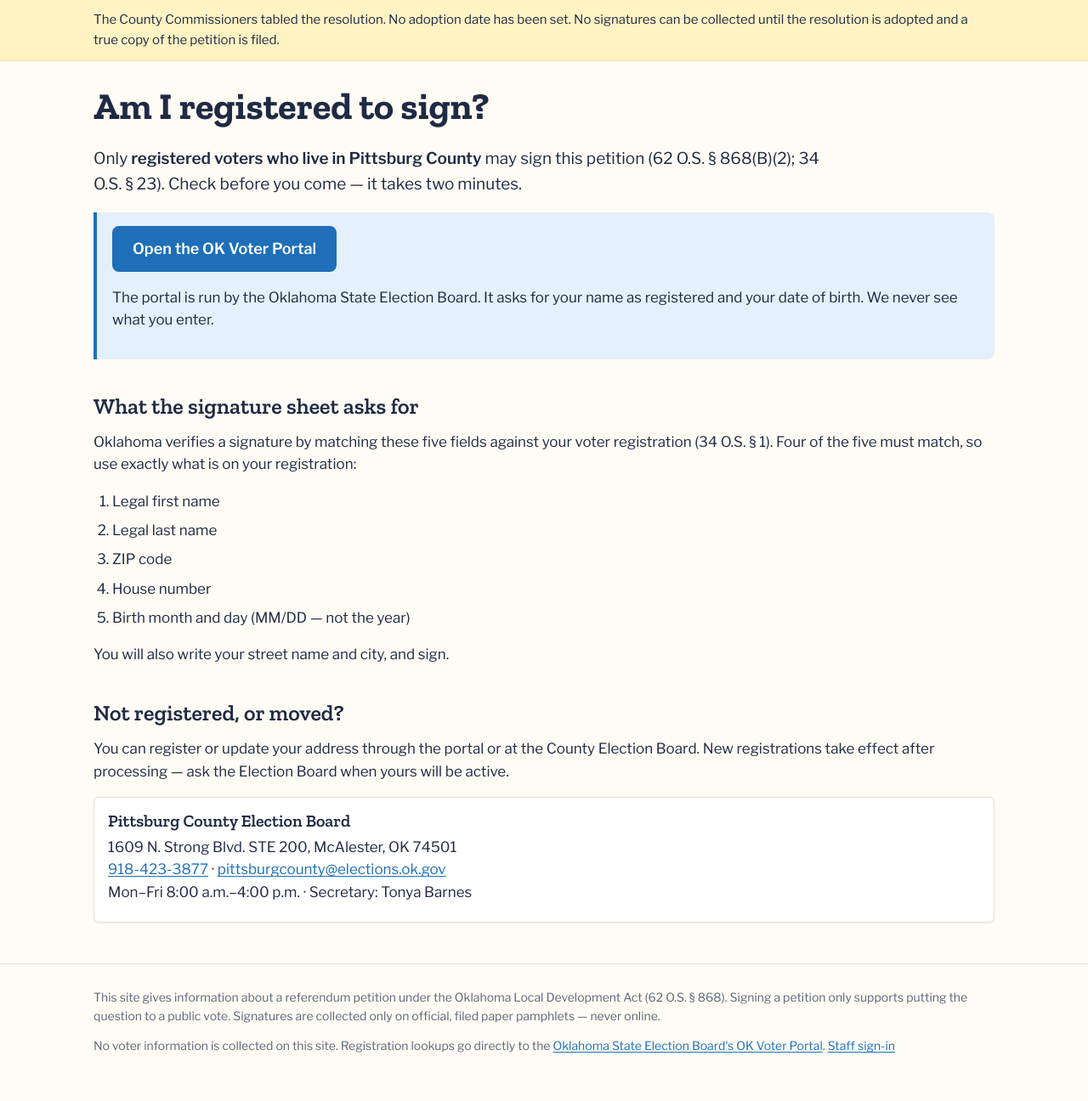
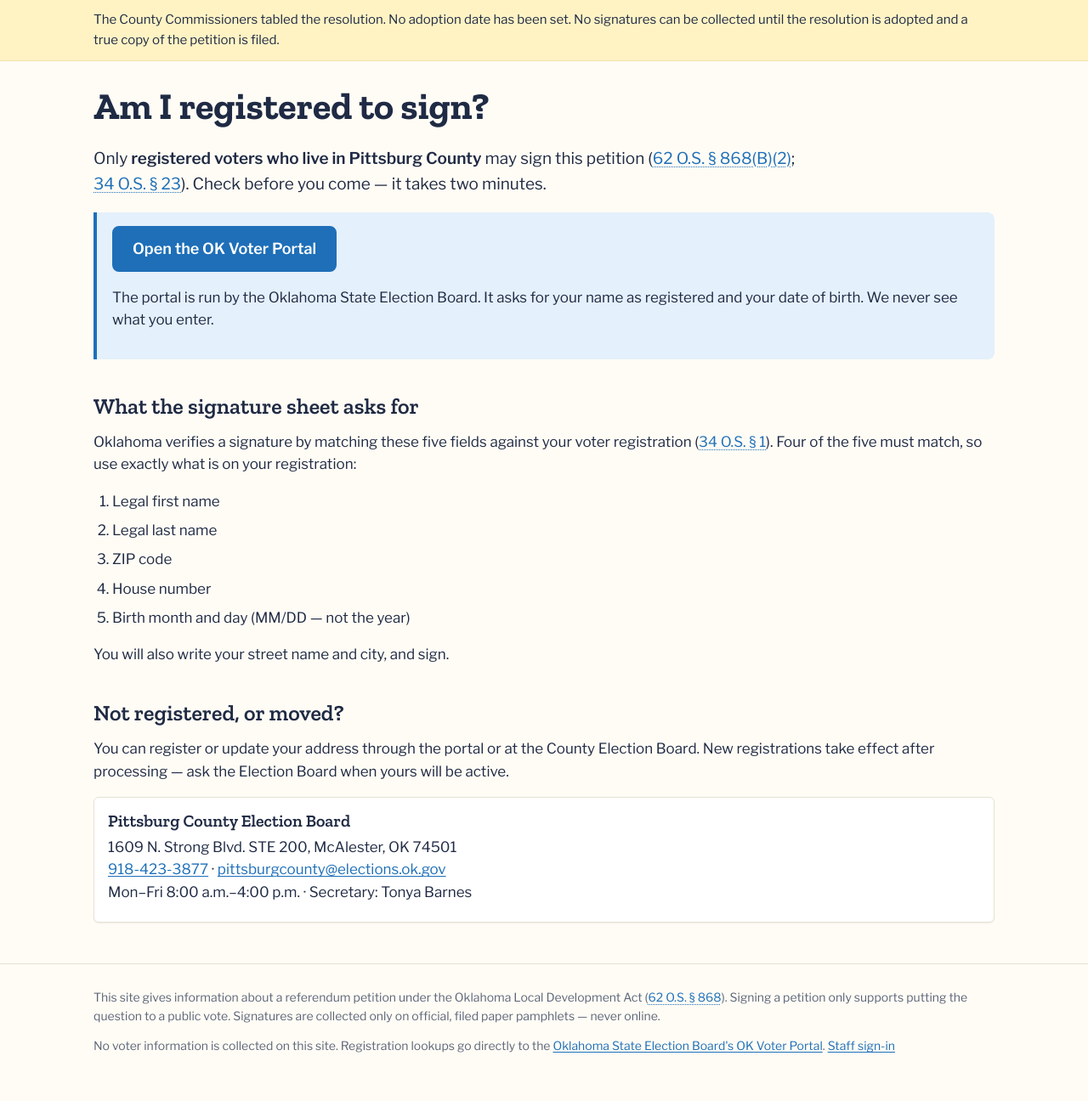
Before and after one commit to briankwest/petition, a FastAPI app: page /registered in a window 1280 px wide. Shown: the part 81-1377 px from the top of the page at 85% size. Run offline with FastAPI, Linux system fonts and the light colour scheme; data that the repository does not hold is empty.

Commit message:
Link every statute citation (footer, home, registered, volunteer) via cite_url()

```diff
--- a/app/routes/__init__.py
+++ b/app/routes/__init__.py
@@ -47,6 +47,8 @@ def fmt_time(v):
 
 
 templates.env.filters.update({"date": fmt_date, "int": fmt_int, "pct": fmt_pct, "tel": tel, "time": fmt_time})
+from toolkit import statutes as _statutes
+templates.env.globals["cite_url"] = lambda sec: _statutes.html_url(sec) or _statutes.cite_url(sec)
 
 
 def render(request: Request, name: str, status_code: int = 200, **ctx):
--- a/app/templates/base.html
+++ b/app/templates/base.html
@@ -61,7 +61,7 @@
 {% block content %}{% endblock %}
 </main>
 <footer class="site-foot"><div class="wrap">
-  <p>This site gives information about a referendum petition under the Oklahoma Local Development Act (62 O.S. § 868). Signing a petition only supports putting the question to a public vote. Signatures are collected only on official, filed paper pamphlets — never online.</p>
+  <p>This site gives information about a referendum petition under the Oklahoma Local Development Act (<a class="cite" href="{{ cite_url('62-868') }}" rel="noopener" target="_blank">62 O.S. § 868</a>). Signing a petition only supports putting the question to a public vote. Signatures are collected only on official, filed paper pamphlets — never online.</p>
   <p class="small">No voter information is collected on this site. Registration lookups go directly to the <a href="{{ petition.links.voter_portal }}" rel="noopener">Oklahoma State Election Board's OK Voter Portal</a>. {% if user %}<a href="/admin">Admin</a>{% else %}<a href="/admin/login">Staff sign-in</a>{% endif %}</p>
 </div></footer>
 {% endblock %}
--- a/app/templates/public/home.html
+++ b/app/templates/public/home.html
@@ -47,7 +47,7 @@
     <ol class="steps">
       <li>You must be a <strong>registered voter living in {{ petition.county }} County</strong>. <a href="/registered">Check in two minutes.</a></li>
       <li>Know the address on your voter registration and your birth month and day — the sheet asks for them.</li>
-      <li>Sign only your own name, once. That is the law (34 O.S. § 23).</li>
+      <li>Sign only your own name, once. That is the law (<a class="cite" href="{{ cite_url('34-23') }}" rel="noopener" target="_blank">34 O.S. § 23</a>).</li>
     </ol>
   </div>
 </section>
--- a/app/templates/public/registered.html
+++ b/app/templates/public/registered.html
@@ -2,13 +2,13 @@
 {% block title %}Am I registered? · {{ site_title }}{% endblock %}
 {% block content %}
 <h1>Am I registered to sign?</h1>
-<p class="lede">Only <strong>registered voters who live in {{ petition.county }} County</strong> may sign this petition (62 O.S. § 868(B)(2); 34 O.S. § 23). Check before you come — it takes two minutes.</p>
+<p class="lede">Only <strong>registered voters who live in {{ petition.county }} County</strong> may sign this petition (<a class="cite" href="{{ cite_url('62-868') }}" rel="noopener" target="_blank">62 O.S. § 868(B)(2)</a>; <a class="cite" href="{{ cite_url('34-23') }}" rel="noopener" target="_blank">34 O.S. § 23</a>). Check before you come — it takes two minutes.</p>
 <div class="callout">
   <p><a class="cta" href="{{ petition.links.voter_portal }}" rel="noopener">Open the OK Voter Portal</a></p>
   <p>The portal is run by the Oklahoma State Election Board. It asks for your name as registered and your date of birth. We never see what you enter.</p>
 </div>
 <h2>What the signature sheet asks for</h2>
-<p>Oklahoma verifies a signature by matching these five fields against your voter registration (34 O.S. § 1). Four of the five must match, so use exactly what is on your registration:</p>
+<p>Oklahoma verifies a signature by matching these five fields against your voter registration (<a class="cite" href="{{ cite_url('34-1') }}" rel="noopener" target="_blank">34 O.S. § 1</a>). Four of the five must match, so use exactly what is on your registration:</p>
 <ol class="steps">
   <li>Legal first name</li><li>Legal last name</li><li>ZIP code</li><li>House number</li><li>Birth month and day (MM/DD — not the year)</li>
 </ol>
--- a/app/templates/public/volunteer.html
+++ b/app/templates/public/volunteer.html
@@ -2,7 +2,7 @@
 {% block title %}Volunteer · {{ site_title }}{% endblock %}
 {% block content %}
 <h1>Volunteer</h1>
-<p class="lede">Circulators must be registered Oklahoma voters at least 18 years old and are trained before they carry a pamphlet (34 O.S. § 6). Notaries, drivers, event helpers and data-entry volunteers are needed too.</p>
+<p class="lede">Circulators must be registered Oklahoma voters at least 18 years old and are trained before they carry a pamphlet (<a class="cite" href="{{ cite_url('34-6') }}" rel="noopener" target="_blank">34 O.S. § 6</a>). Notaries, drivers, event helpers and data-entry volunteers are needed too.</p>
 {% if form_url %}
 <p><a class="cta" href="{{ form_url }}" rel="noopener">Sign up to volunteer</a></p>
 {% else %}
```
Also changed, not shown: tests/test_app.py (+8 -0 lines).
